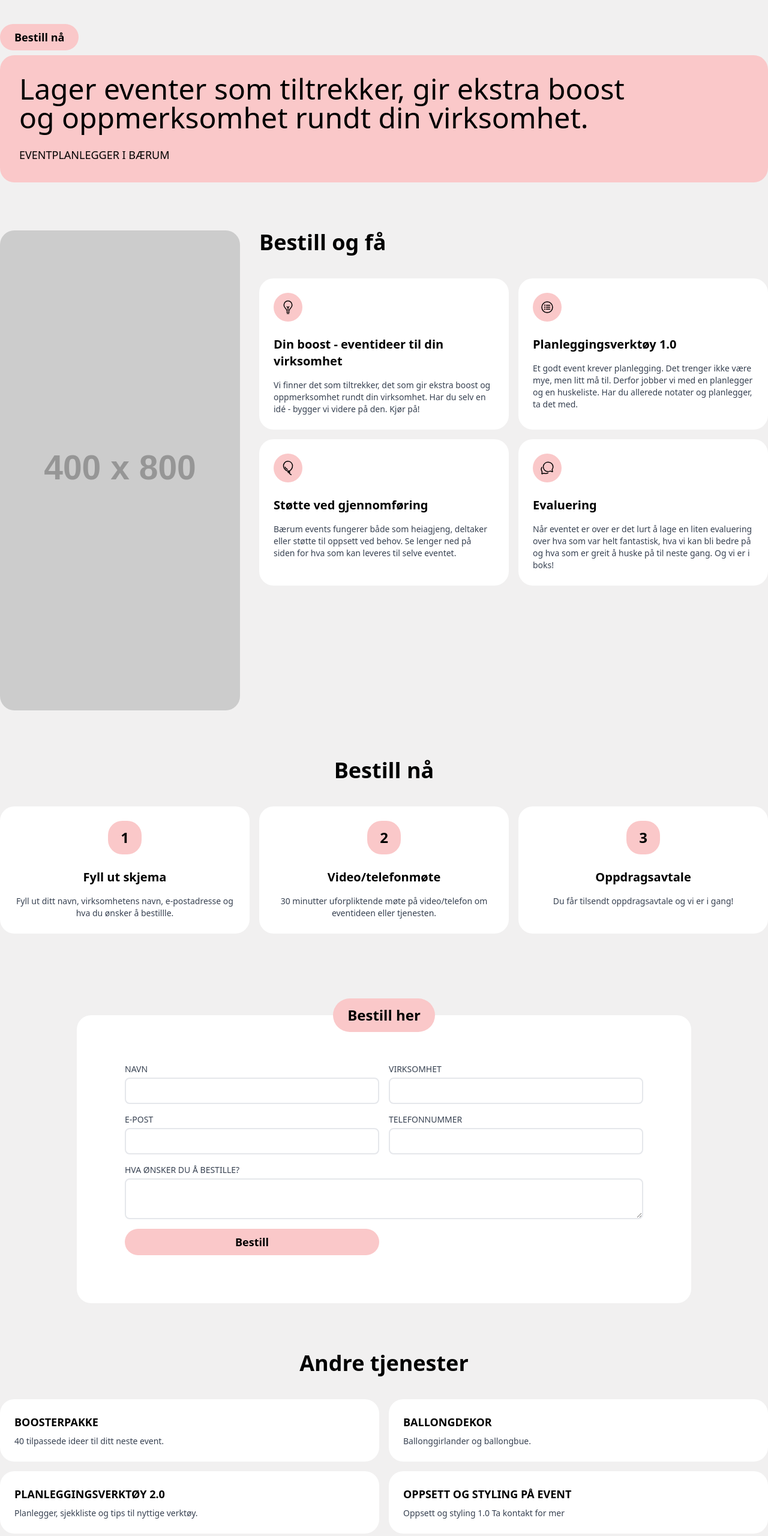
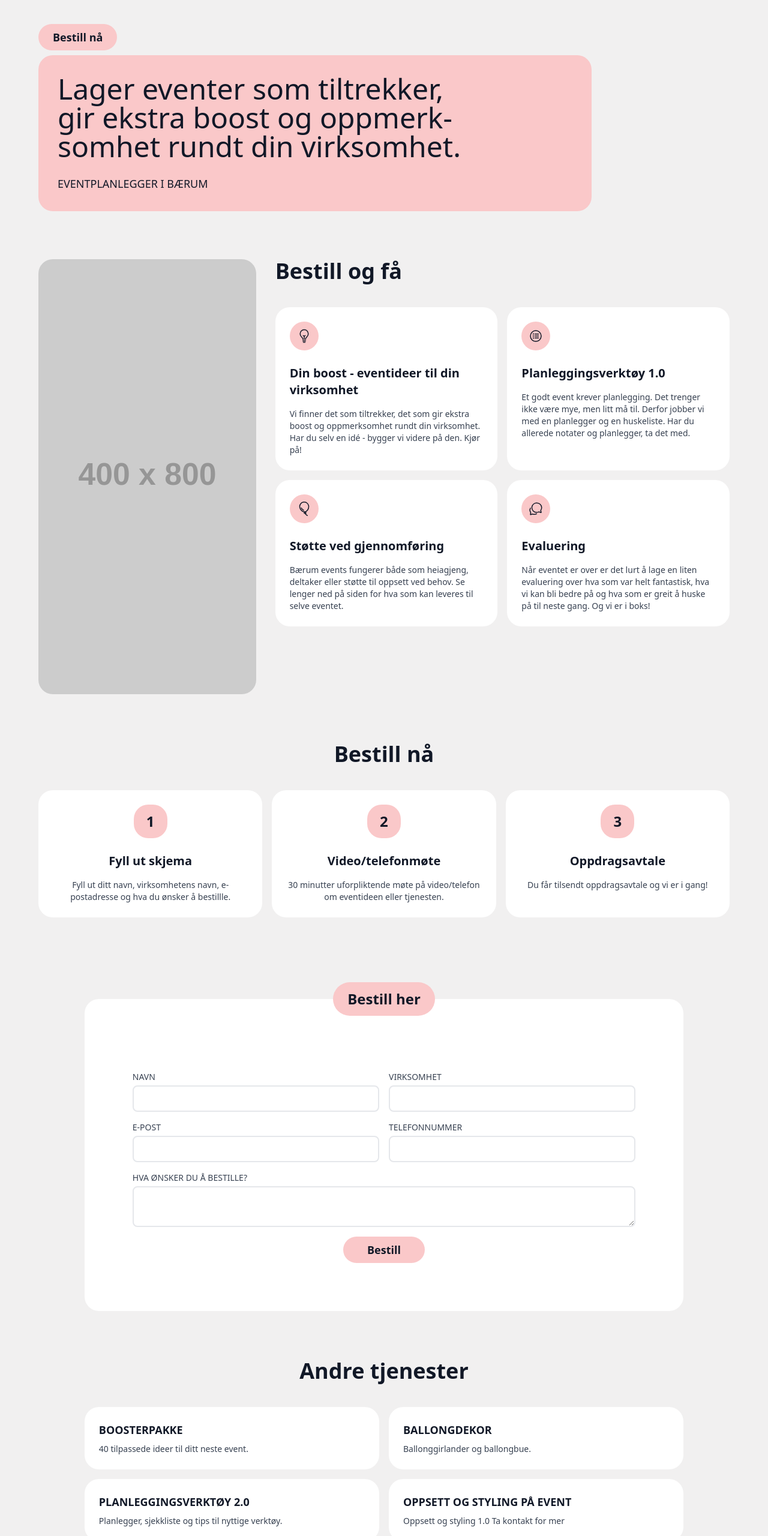
Before and after one commit to Annis1346/baerumevents, a plain HTML site: page index.html in a window 1280 px wide. Shown: the part 40-2600 px from the top of the page at 60% size. Drawn offline with nearby package versions, Linux system fonts and the light colour scheme; placeholder pictures from the web are drawn by us.

Commit message:
responsive adjustments

```diff
--- a/index.html
+++ b/index.html
@@ -41,31 +41,45 @@
   </head>
   <body>
     <header>
-      <section class="container mx-auto mt-20 mb-2">
-        <button class="order-btn">Bestill nå</button>
+      <section class="container max-w-6xl mx-auto mt-20 mb-2">
+        <a href="#bestill-her" class="order-btn">Bestill nå</a>
       </section>
 
-      <section
-        class="container flex flex-col p-8 mx-auto mb-20 bg-pink rounded-3xl"
-      >
-        <p class="pr-40 mb-6 text-5xl">
-          Lager eventer som tiltrekker, gir ekstra boost og oppmerksomhet rundt
-          din virksomhet.
+      <section class="container max-w-6xl mx-auto mb-20">
+        <div class="flex flex-col p-8 lg:w-4/5 bg-pink rounded-3xl">
+          <p class="mb-6 text-3xl sm:pr-40 sm:text-4xl md:text-5xl">
+            Lager eventer som tiltrekker, gir ekstra boost og oppmerk&shy;somhet
+            rundt din virk&shy;somhet.
           </p>
-        <p class="text-lg uppercase">Eventplanlegger i Bærum</p>
+          <p class="text-sm uppercase sm:text-base md:text-lg">
+            Eventplanlegger i Bærum
+          </p>
           <!--<svg><title>Bærum events</title></svg>-->
+        </div>
       </section>
     </header>
 
     <main>
-      <section aria-label="Bestill og få" class="container mx-auto mb-20">
-        <div class="grid gap-4 md:grid-cols-3">
+      <section
+        aria-label="Bestill og få"
+        class="container max-w-6xl mx-auto mb-20"
+      >
+        <div class="grid gap-14 md:gap-4 md:gap-8 md:grid-cols-3">
           <div>
+            <picture>
+              <source
+                srcset="
+                  https://placehold.co/400x800     1x,
+                  https://placehold.co/400x800.jpg 2x
+                "
+              />
               <img
-              class="rounded-3xl"
+                class="w-full rounded-3xl"
                 src="https://placehold.co/400x800"
                 alt="Ballonger"
+                loading="lazy"
               />
+            </picture>
           </div>
           <div class="md:col-span-2">
             <h2>Bestill og få</h2>
@@ -119,7 +133,10 @@
         </div>
       </section>
 
-      <section aria-label="Bestill nå" class="container mx-auto mb-20">
+      <section
+        aria-label="Bestill nå"
+        class="container max-w-6xl mx-auto mb-20"
+      >
         <h2 class="text-center">Bestill nå</h2>
         <ol class="grid gap-4 md:grid-cols-3">
           <li class="item-wrap order-item">
@@ -146,44 +163,74 @@
         </ol>
       </section>
 
-      <section aria-label="Bestill her" class="flex flex-col items-center">
+      <section
+        id="bestill-her"
+        aria-label="Bestill her"
+        class="flex flex-col items-center"
+      >
         <h2
-          class="inline-block px-6 py-3 mb-0 text-2xl text-center translate-y-1/2 rounded-full place-content-center bg-pink"
+          class="inline-block px-6 py-3 mb-0 text-lg text-center translate-y-1/2 rounded-full md:text-2xl place-content-center bg-pink"
         >
           Bestill her
         </h2>
         <div
-          class="container px-20 py-10 mx-auto mb-20 bg-white md:w-4/5 rounded-3xl"
+          class="container max-w-6xl px-4 py-20 pb-10 mx-auto mb-20 bg-white sm:px-10 md:px-20 md:w-4/5 rounded-3xl"
         >
           <form class="grid gap-4 mt-10 mb-10 md:grid-cols-2 order-form">
-            <div>
+            <div class="order-input">
               <label for="navn">Navn</label>
-              <input id="navn" class="" name="navn" />
+              <input id="navn" class="w-4/6 md:w-full" name="navn" required />
             </div>
-            <div>
+            <div class="order-input">
               <label for="virksomhet">Virksomhet</label>
-              <input id="virksomhet" class="" name="virksomhet" />
+              <input
+                id="virksomhet"
+                class="w-5/6 md:w-full"
+                name="virksomhet"
+                required
+              />
             </div>
-            <div>
+            <div class="order-input">
               <label for="epost">E-post</label>
-              <input id="epost" class="" name="epost" />
+              <input
+                type="email"
+                id="epost"
+                class="w-4/6 md:w-full"
+                name="epost"
+                required
+              />
             </div>
-            <div>
+            <div class="order-input">
               <label for="telefonnummer">Telefonnummer</label>
-              <input id="telefonnummer" class="" name="telefonnummer" />
+              <input
+                type="tel"
+                id="telefonnummer"
+                class="w-3/6 md:w-full"
+                name="telefonnummer"
+              />
             </div>
-            <div class="md:col-span-2">
+            <div class="order-input md:col-span-2">
               <label for="kommentar">Hva ønsker du å bestille?</label>
-              <textarea id="kommentar" class="" name="kommentar"></textarea>
+              <textarea
+                id="kommentar"
+                class=""
+                name="kommentar"
+                required
+              ></textarea>
             </div>
-            <button class="order-btn">Bestill</button>
+            <div class="text-center md:col-span-2">
+              <button type="submit" class="px-10 order-btn">Bestill</button>
+            </div>
           </form>
         </div>
       </section>
 
-      <section aria-label="Andre tjenester" class="container mx-auto mb-20">
+      <section
+        aria-label="Andre tjenester"
+        class="container max-w-6xl mx-auto mb-20 md:w-4/5"
+      >
         <h2 class="text-center">Andre tjenester</h2>
-        <ul class="grid gap-4 md:grid-cols-2">
+        <ul class="grid gap-4 sm:grid-cols-2">
           <li class="item-wrap service-item">
             <p>Booster&shy;pakke</p>
             <p>40 tilpassede ideer til ditt neste event.</p>
@@ -211,24 +258,27 @@
         </ul>
       </section>
 
-      <section aria-label="Kontakt meg" class="container mx-auto mb-20">
-        <div class="grid md:grid-cols-3">
+      <section
+        aria-label="Kontakt meg"
+        class="container max-w-6xl mx-auto mb-20 md:w-5/6"
+      >
+        <div class="grid gap-8 md:grid-cols-3 md:gap-4">
           <div class="flex flex-col">
             <h2>Kontakt meg</h2>
             <p class="mb-10">
               <a href="mailot:boost@baerumevents.no">boost@baerumevents.no</a>
             </p>
             <div class="contact-icons">
-              <ion-icon name="logo-instagram"></ion-icon>
-              <ion-icon name="logo-facebook"></ion-icon>
-              <ion-icon name="logo-linkedin"></ion-icon>
+              <a href="#"><ion-icon name="logo-instagram"></ion-icon></a>
+              <a href="#"><ion-icon name="logo-facebook"></ion-icon></a>
+              <a href="#"><ion-icon name="logo-linkedin"></ion-icon></a>
             </div>
             <div>
-              <button class="order-btn">Bestill nå</button>
+              <a href="#bestill-her" class="order-btn">Bestill nå</a>
             </div>
           </div>
           <div class="md:col-span-2">
-            <p class="mb-6 text-2xl md:w-4/5">
+            <p class="mb-6 text-lg sm:text-xl md:text-2xl md:w-4/5">
               "Jeg ønsker å legge til rette for at flere lokale virksomheter
               løftes opp og frem"
             </p>
@@ -249,7 +299,17 @@
               Ta kontakt for hjelp til å sette opp ditt neste event.
             </p>
             <div class="flex items-center gap-4">
-              <img src="https://placehold.co/75x75" alt="Anna" />
+              <picture>
+                <source
+                  srcset="./img/anna-150x150.jpg 1x, ./img/anna-300x300.jpg 2x"
+                />
+                <img
+                  class="w-20 h-20 rounded-full"
+                  src="./img/anna-150x150.jpg"
+                  alt="Anna P. Klevsand"
+                  loading="lazy"
+                />
+              </picture>
               <div class="text-sm">
                 <p>Anna P. Klevsand</p>
                 <p class="uppercase">Eventplanlegger</p>
@@ -263,7 +323,7 @@
 
     <footer>
       <section
-        class="container grid grid-cols-2 gap-4 px-20 py-10 mx-auto mb-20 bg-white md:grid-cols-5 rounded-3xl"
+        class="container grid max-w-6xl grid-cols-1 gap-8 px-8 py-10 mx-auto mb-20 bg-white sm:px-10 md:gap-4 sm:grid-cols-2 md:grid-cols-3 lg:grid-cols-5 md:px-20 rounded-3xl"
       >
         <div class="footer-item">
           <p>Personvern</p>
@@ -279,7 +339,9 @@
         <div class="footer-item">
           <p>Kontakt&shy;informasjon</p>
           <p>
-            <a href="mailto:boost@baerumevents.no">boost@baerumevents.no</a>
+            <a href="mailto:boost@baerumevents.no"
+              >boost@baerum&shy;events.no</a
+            >
           </p>
         </div>
         <div class="footer-item">
--- a/tailwind/tailwind.css
+++ b/tailwind/tailwind.css
@@ -3,19 +3,22 @@
 @tailwind utilities;
 
 @layer base {
+  html {
+    @apply scroll-smooth;
+  }
   body {
-    @apply bg-offwhite;
+    @apply px-4 text-gray-900 bg-offwhite;
   }
 
   h1 {
   }
 
   h2 {
-    @apply mb-10 text-4xl font-bold;
+    @apply mb-10 text-2xl font-bold sm:text-3xl md:text-4xl;
   }
 
   h3 {
-    @apply mb-4 text-xl font-bold;
+    @apply mb-4 text-lg font-bold md:text-xl;
   }
 
   a {
@@ -23,7 +26,7 @@
   }
 
   .order-btn {
-    @apply px-6 py-2 text-lg font-bold transition duration-200 ease-in-out rounded-full bg-pink hover:brightness-95;
+    @apply inline-block px-6 py-2 text-lg font-bold text-gray-900 no-underline transition duration-200 ease-in-out rounded-full bg-pink hover:brightness-95;
   }
 
   .feature-icon {
@@ -50,7 +53,7 @@
     @apply text-sm text-gray-700;
   }
 
-  .order-form div {
+  .order-form .order-input {
     @apply flex flex-col;
   }
 
@@ -60,7 +63,7 @@
 
   .order-form input,
   .order-form textarea {
-    @apply px-4 py-2 bg-white border-2 border-gray-200 rounded-lg;
+    @apply px-4 py-2 bg-white border-2 border-gray-200 rounded-lg focus:outline-none focus:border-2 focus:border-pink active:border-2 active:border-pink;
   }
 
   .service-item p:nth-child(1) {
@@ -82,6 +85,6 @@
   }
 
   .contact-icons ion-icon {
-    @apply text-4xl text-gray-700;
+    @apply text-4xl text-gray-700 hover:text-gray-900;
   }
 }
```
Also changed, not shown: img/anna-150x150.jpg (added), img/anna-300x300.jpg (added), tailwind.css. Lines whose indentation alone changed are shown as unchanged.
